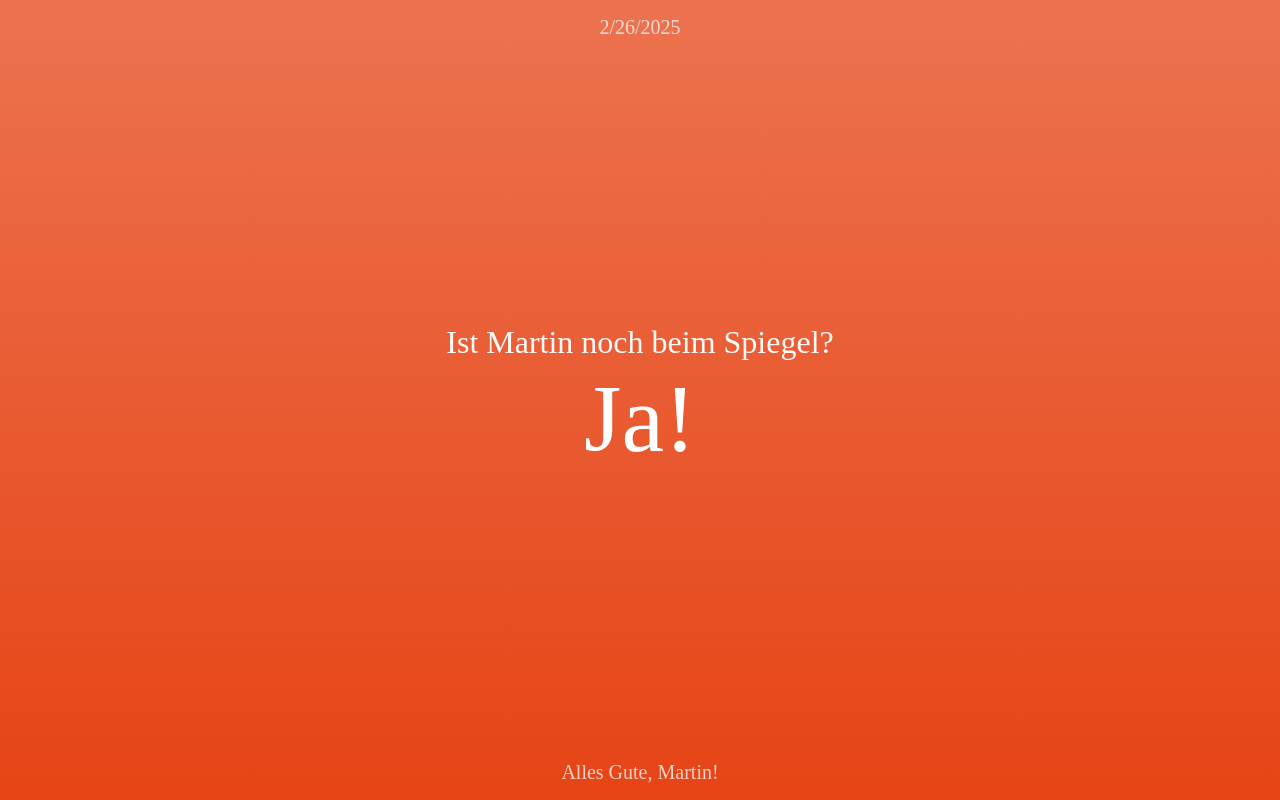
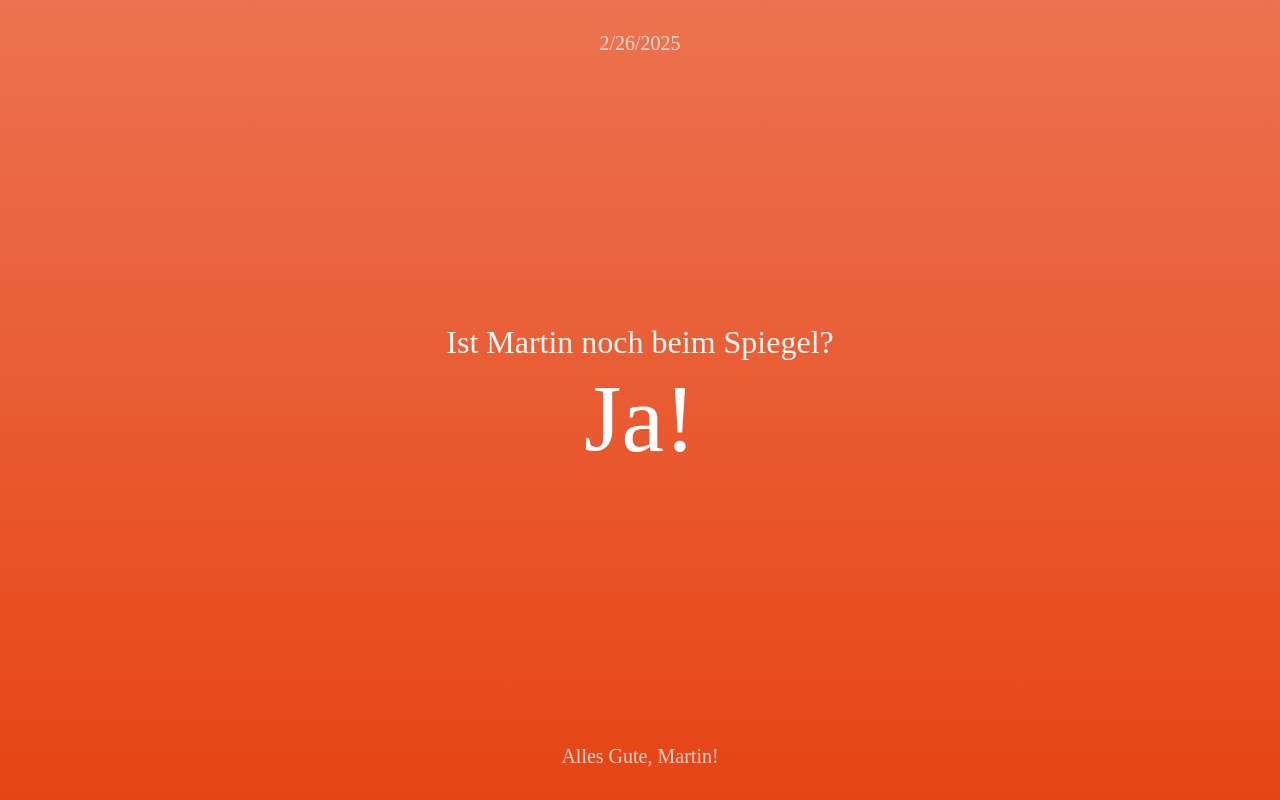
Before and after one commit to higsch/martin, a SvelteKit app: page / in a window 1280 px wide. Built offline with nearby package versions, Linux system fonts and the light colour scheme; a web font is replaced by a local one.

Commit message:
adjust paddings and dimensions

```diff
--- a/src/routes/+page.svelte
+++ b/src/routes/+page.svelte
@@ -24,8 +24,8 @@
 	.app-container {
 		position: relative;
 		z-index: 0;
-		width: 100vw;
-		height: 100vh;
+		width: 100svw;
+		height: 100svh;
 		background: linear-gradient(white -300%, var(--primary-color) 100%);
 	}
 
@@ -50,7 +50,7 @@
 		flex-direction: column;
 		align-items: center;
 		justify-content: space-between;
-		padding: 1rem;
+		padding: 2rem 1rem;
 	}
 
 	h1 {
```
